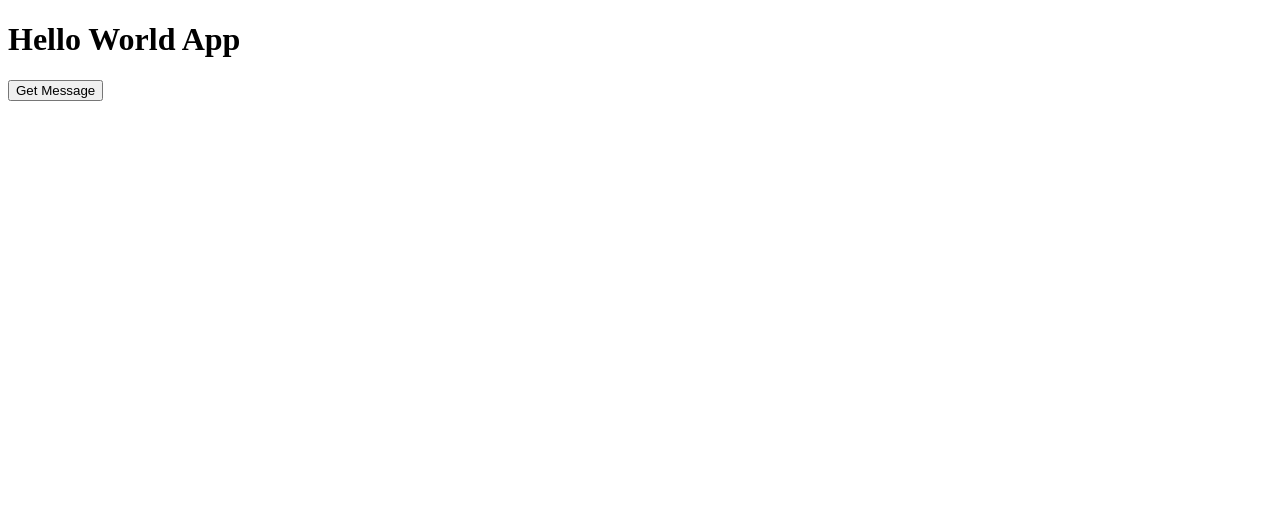
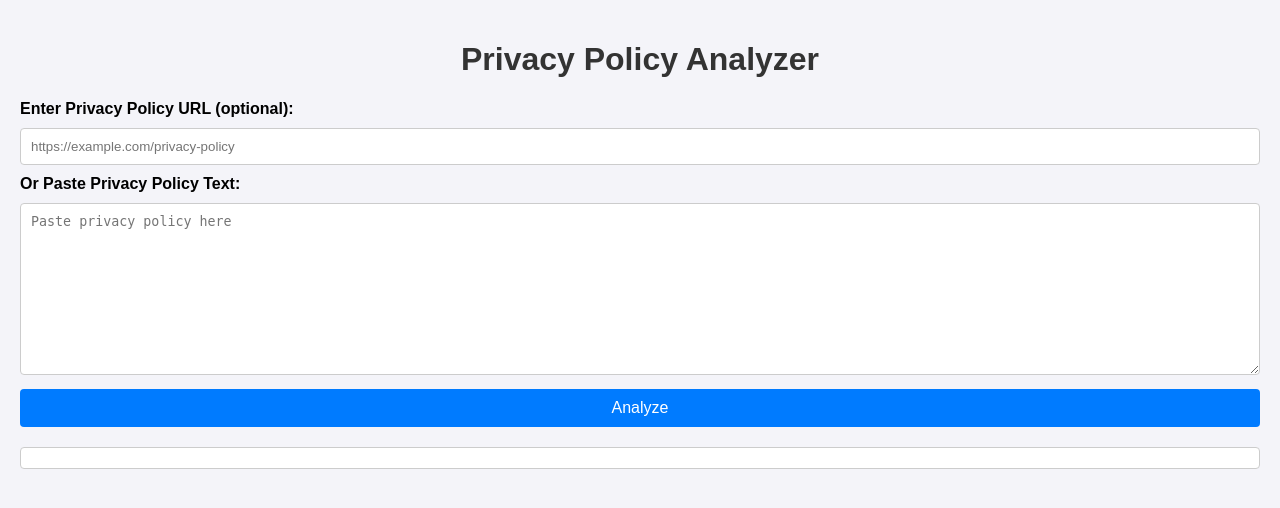
Before and after one commit to yassoabd/SOEN321-Project, a Flask app: page / in a window 1280 px wide. Shown: the top 508 px of the page. Run offline with Flask 3, Linux system fonts and the light colour scheme.

Commit message:
Added privacy policy analysis with text/URL support- incomplete

```diff
--- a/hello_world_app/app.py
+++ b/hello_world_app/app.py
@@ -7,12 +7,16 @@ from dotenv import load_dotenv
 import time
 import os
 import openai
+import requests
 
 # .env file with secret key
 load_dotenv()
 
 # Get OpenAI API key from the environment
 openai.api_key = os.getenv("bananaSecretKey")
+
+# Check if the key is loaded correctly (debugging only)
+print(f"Loaded API key: {os.getenv('bananaSecretKey')}")
 
 #Please do not share the key with anyone, thank you!!
 
@@ -73,6 +77,37 @@ def home():
     # Render the front-end HTML file
     return render_template('index.html')
 
+@app.route('/analyze', methods=['POST'])
+def analyze():
+    """
+    Unified route to analyze a privacy policy based on user input (text or URL).
+    """
+    data = request.json
+    input_type = data.get("type")  # "text" or "url"
+    input_data = data.get("data")
+
+    if not input_type or not input_data:
+        return jsonify({"error": "Invalid input. Please specify 'type' and 'data'."}), 400
+
+    if input_type == "url":
+        try:
+            # Fetch the policy text from the URL
+            response = requests.get(input_data)
+            if response.status_code == 200:
+                policy_text = response.text
+            else:
+                return jsonify({"error": "Failed to fetch policy from the URL."}), 500
+        except Exception as e:
+            return jsonify({"error": f"Error fetching policy from URL: {str(e)}"}), 500
+    elif input_type == "text":
+        policy_text = input_data
+    else:
+        return jsonify({"error": "Invalid input type. Use 'text' or 'url'."}), 400
+
+    # Analyze the policy text
+    analysis = analyzePolicywithAI(policy_text)
+    return jsonify({"analysis": analysis})
+
 @app.route('/hello', methods=['POST'])
 def hello():
     # Respond with a JSON message
--- /dev/null
+++ b/hello_world_app/static/scripts.js
@@ -0,0 +1,41 @@
+// Select elements
+const analyzeButton = document.getElementById("analyze-button");
+const policyText = document.getElementById("policy-text");
+const policyURL = document.getElementById("policy-url");
+const resultContainer = document.getElementById("result-container");
+
+// Analyze Button
+analyzeButton.addEventListener("click", () => {
+    const text = policyText.value.trim();
+    const url = policyURL.value.trim();
+
+    if (!text && !url) {
+        alert("Please enter either the privacy policy text or a URL.");
+        return;
+    }
+
+    resultContainer.innerHTML = "<p>Processing...</p>";
+
+    // Determine input type (text or URL)
+    const inputType = text ? "text" : "url";
+    const inputData = text || url;
+
+    // Send the request to the unified /analyze endpoint
+    fetch("/analyze", {
+        method: "POST",
+        headers: { "Content-Type": "application/json" },
+        body: JSON.stringify({ type: inputType, data: inputData })
+    })
+        .then(response => response.json())
+        .then(data => {
+            if (data.error) {
+                resultContainer.innerHTML = `<p style="color: red;">Error: ${data.error}</p>`;
+            } else {
+                resultContainer.innerHTML = `<h3>Analysis Result:</h3><p>${data.analysis}</p>`;
+            }
+        })
+        .catch(error => {
+            console.error("Error:", error);
+            resultContainer.innerHTML = `<p style="color: red;">An error occurred. Please try again later.</p>`;
+        });
+});
--- a/hello_world_app/templates/index.html
+++ b/hello_world_app/templates/index.html
@@ -1,4 +1,4 @@
-<!DOCTYPE html>
+<!-- <!DOCTYPE html>
 <html lang="en">
 <head>
     <meta charset="UTF-8">
@@ -12,4 +12,82 @@
     <button id="helloButton">Get Message</button>
     <div id="result"></div>
 </body>
+</html> -->
+
+
+
+<!DOCTYPE html>
+<html lang="en">
+<head>
+    <meta charset="UTF-8">
+    <meta name="viewport" content="width=device-width, initial-scale=1.0">
+    <title>Privacy Policy Analyzer</title>
+    <style>
+        body {
+            font-family: Arial, sans-serif;
+            margin: 0;
+            padding: 20px;
+            background-color: #f4f4f9;
+        }
+        h1 {
+            text-align: center;
+            color: #333;
+        }
+        label {
+            font-weight: bold;
+        }
+        input[type="text"], textarea {
+            width: 100%;
+            padding: 10px;
+            margin: 10px 0;
+            border: 1px solid #ccc;
+            border-radius: 4px;
+            box-sizing: border-box;
+        }
+        button {
+            display: block;
+            width: 100%;
+            padding: 10px;
+            background-color: #007BFF;
+            color: white;
+            border: none;
+            border-radius: 4px;
+            cursor: pointer;
+            font-size: 16px;
+        }
+        button:hover {
+            background-color: #0056b3;
+        }
+        #result-container {
+            margin-top: 20px;
+            padding: 10px;
+            background-color: #ffffff;
+            border: 1px solid #ccc;
+            border-radius: 4px;
+        }
+    </style>
+</head>
+<body>
+    <h1>Privacy Policy Analyzer</h1>
+
+    <!-- Input for Privacy Policy URL -->
+    <div>
+        <label for="policy-url">Enter Privacy Policy URL (optional):</label>
+        <input type="text" id="policy-url" placeholder="https://example.com/privacy-policy">
+    </div>
+
+    <!-- Input for Privacy Policy Text -->
+    <div>
+        <label for="policy-text">Or Paste Privacy Policy Text:</label>
+        <textarea id="policy-text" rows="10" placeholder="Paste privacy policy here"></textarea>
+    </div>
+
+    <!-- Analyze Button -->
+    <button id="analyze-button">Analyze</button>
+
+    <!-- Result Container -->
+    <div id="result-container"></div>
+
+    <script src="/static/scripts.js"></script>
+</body>
 </html>
```
